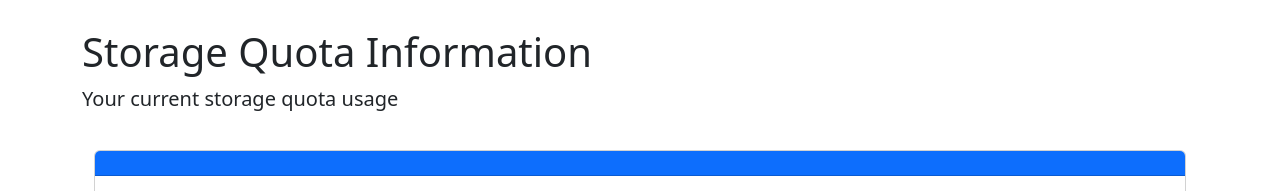
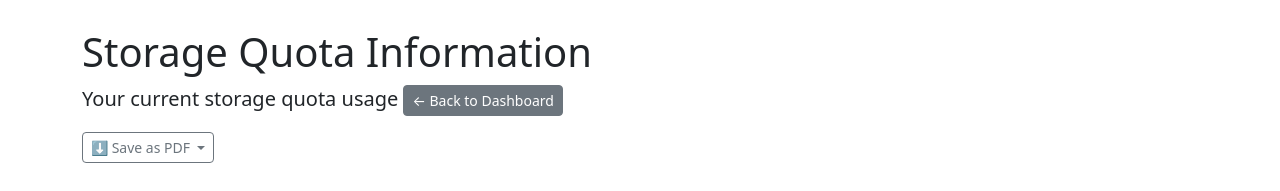
Before and after one commit to checomp/trace-vast-dashboard, a Flask app: template templates/dashboard.html in a window 1280 px wide. Shown: the part 56-247 px from the top of the page. Run offline with Flask 3, Linux system fonts and the light colour scheme; the template is opened without the code that fills it, so the values that code supplies are empty.

Commit message:
Add Save as PDF button to dashboard results page
Adds a dropdown button with two options: collapsed subdirectories
(top-level only) and expanded (all child dirs shown). Uses window.print()
with @media print CSS to produce a clean PDF output.

Co-Authored-By: Claude Sonnet 4.5 <noreply@anthropic.com>

```diff
--- a/templates/base.html
+++ b/templates/base.html
@@ -5,6 +5,7 @@
     <meta name="viewport" content="width=device-width, initial-scale=1.0">
     <title>VAST Quota Dashboard - {% block title %}{% endblock %}</title>
     <link href="https://cdn.jsdelivr.net/npm/bootstrap@5.3.0/dist/css/bootstrap.min.css" rel="stylesheet">
+    {% block head %}{% endblock %}
     <style>
         body { padding-top: 60px; }
         .quota-card { margin: 20px 0; }
--- a/templates/dashboard.html
+++ b/templates/dashboard.html
@@ -1,16 +1,69 @@
 {% extends "base.html" %}
 
 {% block title %}Dashboard{% endblock %}
+
+{% block head %}
+<style>
+@media print {
+    /* Hide navigation, buttons, debug panels, and footer */
+    nav.navbar,
+    .btn,
+    .card-header .btn,
+    #pdfToolbar,
+    .alert a,
+    form { display: none !important; }
+
+    body { padding-top: 0 !important; }
+
+    /* Make sure tables are fully visible */
+    .collapse { display: block !important; }
+    .table-responsive { overflow: visible !important; }
+
+    /* Show all child rows */
+    tr[class^="child-"] { display: table-row !important; }
+
+    /* Page break control */
+    .card { page-break-inside: avoid; }
+    h5 { page-break-after: avoid; }
+
+    /* Clean look */
+    .badge { border: 1px solid #999; }
+    .progress { border: 1px solid #ccc; }
+}
+</style>
+{% endblock %}
 
 {% block content %}
 <div class="row">
     <div class="col-md-12">
         <h1 class="mt-4">Storage Quota Information</h1>
         {% if is_search %}
-        <p class="lead">Quota information for: <strong>{{ displayed_user }}</strong> <a href="/" class="btn btn-sm btn-secondary ml-2">← Back to My Quota</a></p>
+        <p class="lead">Quota information for: <strong>{{ displayed_user }}</strong> <a href="/dashboard" class="btn btn-sm btn-secondary ml-2">← Back to Dashboard</a></p>
         {% else %}
-        <p class="lead">Your current storage quota usage</p>
+        <p class="lead">Your current storage quota usage <a href="/dashboard" class="btn btn-sm btn-secondary ml-2">← Back to Dashboard</a></p>
         {% endif %}
+
+        <div id="pdfToolbar" class="mb-3">
+            <div class="btn-group" role="group">
+                <button type="button" class="btn btn-outline-secondary btn-sm dropdown-toggle" data-bs-toggle="dropdown" aria-expanded="false">
+                    ⬇ Save as PDF
+                </button>
+                <ul class="dropdown-menu">
+                    <li>
+                        <a class="dropdown-item" href="#" onclick="printPDF('collapsed'); return false;">
+                            <strong>Collapsed subdirectories</strong>
+                            <div class="text-muted" style="font-size:0.85em;">Top-level dirs only (children hidden)</div>
+                        </a>
+                    </li>
+                    <li>
+                        <a class="dropdown-item" href="#" onclick="printPDF('expanded'); return false;">
+                            <strong>Expanded subdirectories</strong>
+                            <div class="text-muted" style="font-size:0.85em;">All subdirectories shown</div>
+                        </a>
+                    </li>
+                </ul>
+            </div>
+        </div>
     </div>
 </div>
 
@@ -20,11 +73,12 @@
         <div class="card bg-light">
             <div class="card-body">
                 <h6 class="card-title">🔍 Search User Quota <span class="badge badge-warning">Debug Mode</span></h6>
-                <form method="get" action="/" class="form-inline">
+                <form method="get" action="/dashboard" class="form-inline">
                     <input type="text" name="user" class="form-control mr-2" placeholder="Enter Andrew ID" required>
+                    <input type="hidden" name="fetch" value="true">
                     <button type="submit" class="btn btn-primary">Search</button>
                     {% if is_search %}
-                    <a href="/" class="btn btn-outline-secondary ml-2">Clear</a>
+                    <a href="/dashboard" class="btn btn-outline-secondary ml-2">Clear</a>
                     {% endif %}
                 </form>
             </div>
@@ -293,6 +347,45 @@
                         });
                     });
 
+                    // Save as PDF
+                    function printPDF(mode) {
+                        var allChildRows = document.querySelectorAll('tr[class^="child-"]');
+                        var previousDisplayStates = [];
+
+                        if (mode === 'expanded') {
+                            // Expand all child rows and update icons
+                            allChildRows.forEach(function(row) {
+                                previousDisplayStates.push(row.style.display);
+                                row.style.display = 'table-row';
+                            });
+                            // Set all expand icons to ▼
+                            document.querySelectorAll('[id^="icon-"]').forEach(function(icon) {
+                                icon.textContent = '▼';
+                            });
+                        }
+
+                        // Ensure the subdirectory table section is visible
+                        var subdirTable = document.getElementById('subdirTable');
+                        var wasCollapsed = subdirTable && !subdirTable.classList.contains('show');
+                        if (wasCollapsed) subdirTable.classList.add('show');
+
+                        window.print();
+
+                        // Restore state after print dialog closes
+                        if (mode === 'expanded') {
+                            allChildRows.forEach(function(row, i) {
+                                row.style.display = previousDisplayStates[i];
+                            });
+                            // Restore icons based on actual row visibility
+                            document.querySelectorAll('[id^="icon-"]').forEach(function(icon) {
+                                var path = icon.id.replace('icon-', '');
+                                var firstChild = document.querySelector('.child-' + path.replace(/[\/\\.]/g, '\\$&'));
+                                icon.textContent = (firstChild && firstChild.style.display !== 'none') ? '▼' : '▶';
+                            });
+                        }
+                        if (wasCollapsed) subdirTable.classList.remove('show');
+                    }
+
                     // Toggle child directories
                     function toggleChildren(parentPath) {
                         // Escape special characters for use in querySelector
```
